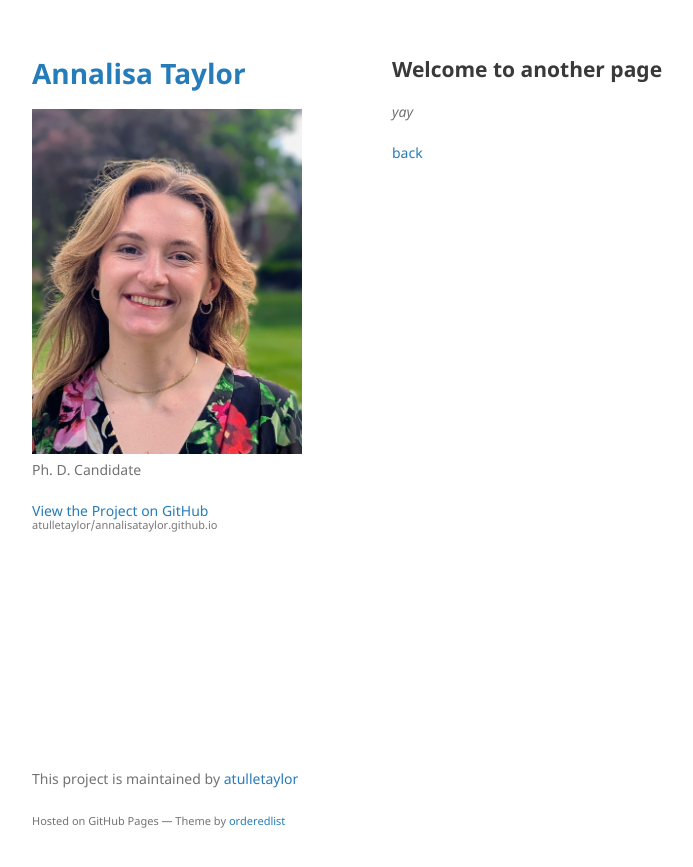
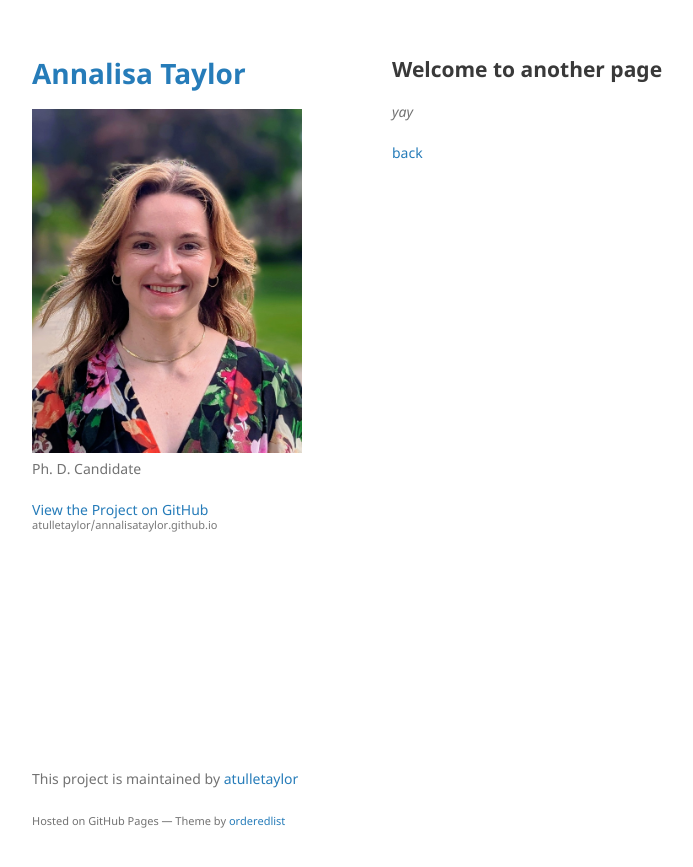
Before and after one commit to atulletaylor/annalisataylor.github.io, a Jekyll site: the page built from another-page.md, in a window 1280 px wide. Shown: the top 867 px of the page, without its empty margins (178-871 px from the left). Built offline with Jekyll 4.4.1, drawn with Linux system fonts in a browser that asks for light colours; our own code applies the rules of GitHub Pages for plain Markdown files.

Commit message:
Update _config.yml

```diff
--- a/_config.yml
+++ b/_config.yml
@@ -1,5 +1,5 @@
 title: Annalisa Taylor
-logo: /assets/img/PXL_20250517_204352996.PORTRAIT~3.jpg
+logo: /assets/img/PXL_20250517_204356237.PORTRAIT~3.jpg
 description: Ph. D. Candidate
 show_downloads: False
 google_analytics:
```
